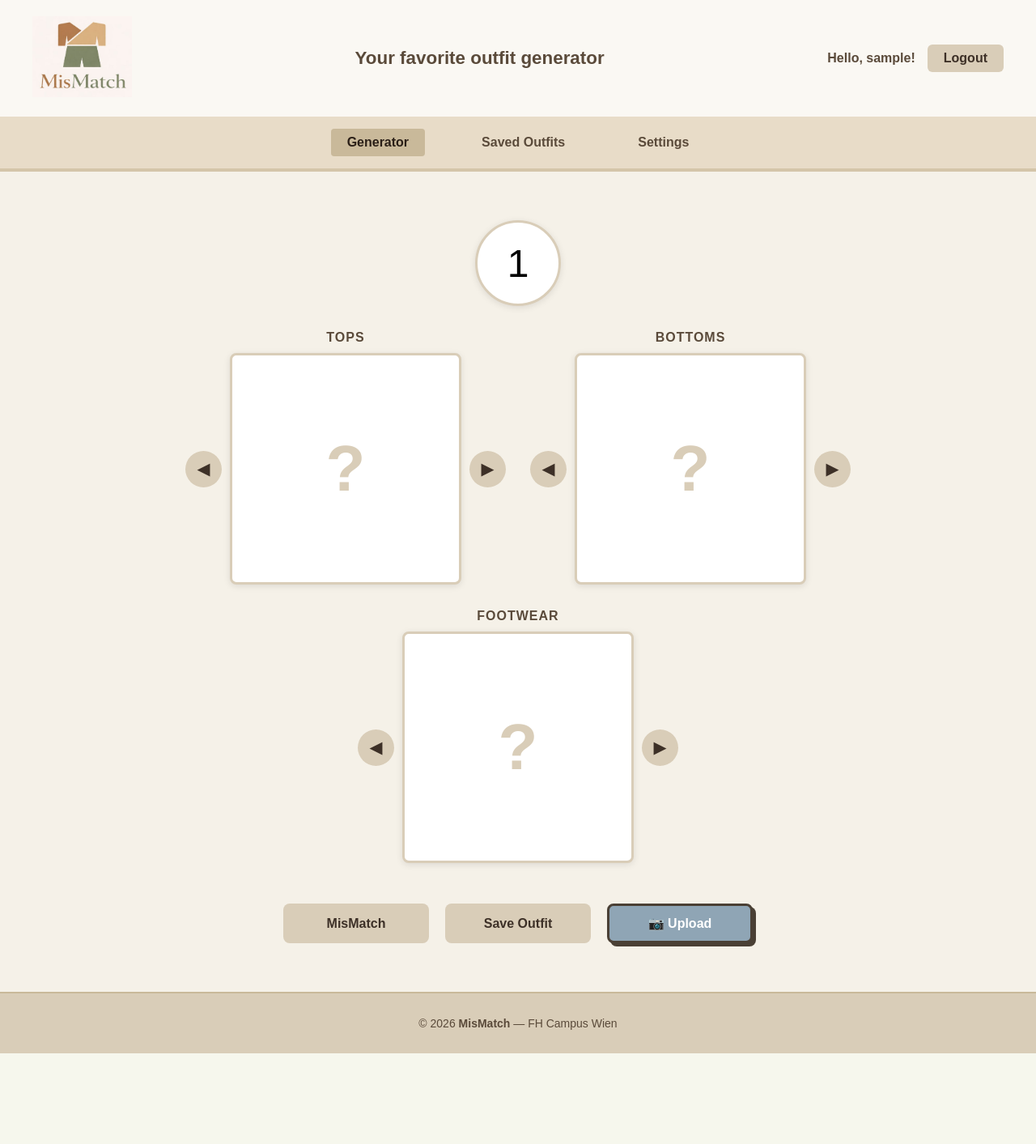
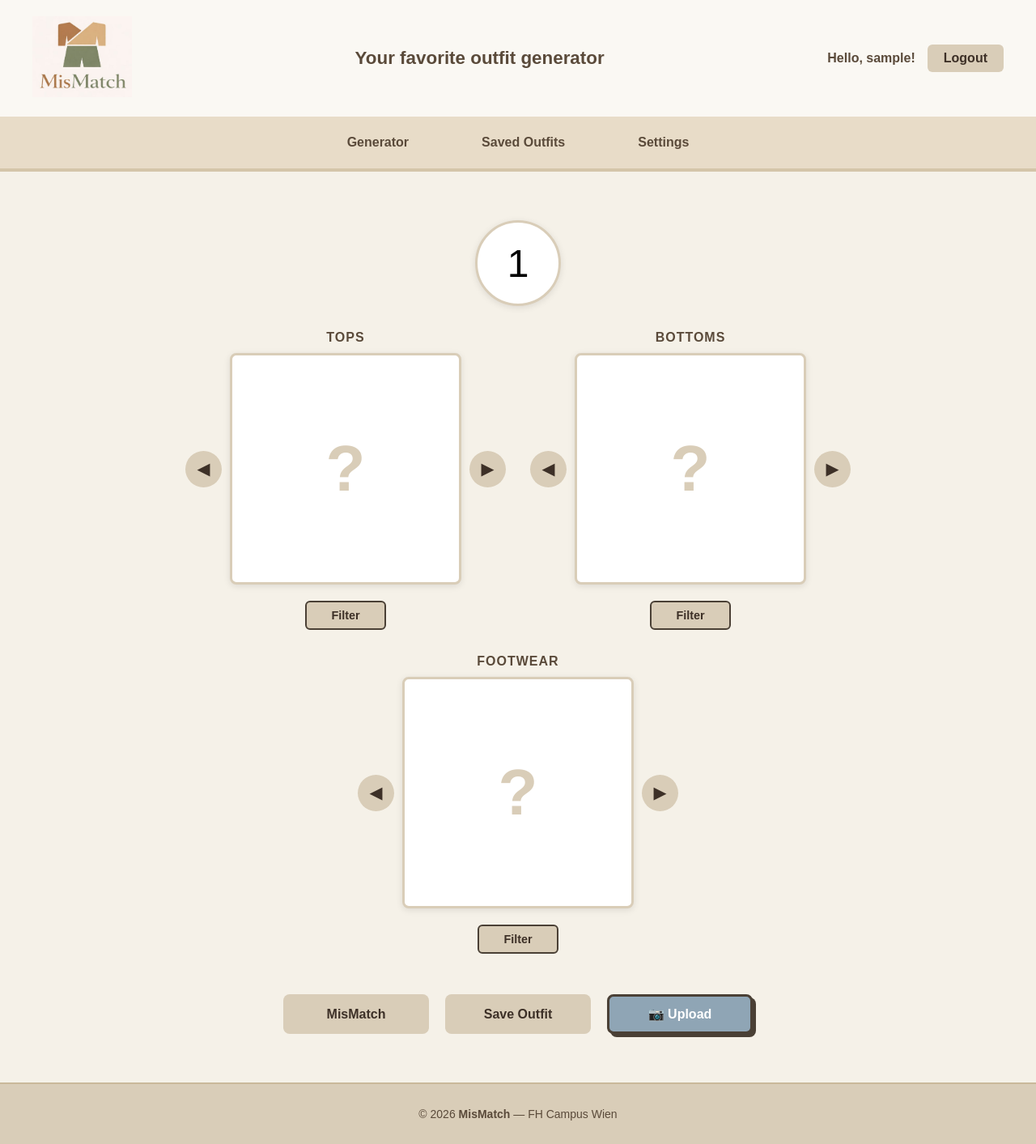
Before and after one commit to SolimanRana/MisMatch, a Flask app: page /dashboard in a window 1280 px wide. Shown: the whole page at 81% size. Before the commit the page ends 1301 px from the top, so only its background shows below. Run offline with Flask 3, Linux system fonts and the light colour scheme; the visitor is signed in with stand-in values (Sample User, id 1); data that the repository does not hold is empty.

Commit message:
Edited filter button and changed filtering so that multiple panels can be opened at the same time

```diff
--- a/static/css/dashboard.css
+++ b/static/css/dashboard.css
@@ -359,51 +359,84 @@
   cursor: pointer;
 }
 
-/* FILTER PANEL */
+/* FILTER BUTTON - Under each clothing box - SMALLER WIDTH */
+.filter-btn {
+  width: auto;
+  padding: 8px 30px;
+  margin-top: 10px;
+  background-color: #d9cdb8;
+  color: #3d3027;
+  border: 2px solid #4a4035;
+  border-radius: 6px;
+  font-weight: bold;
+  font-size: 0.9rem;
+  cursor: pointer;
+  transition: background-color 0.3s ease, transform 0.1s ease;
+  font-family: 'Arial', 'Helvetica', sans-serif;
+  display: block;
+  margin-left: auto;
+  margin-right: auto;
+}
+
+.filter-btn:hover {
+  background-color: #c9b99a;
+  transform: translateY(-2px);
+}
+
+.filter-btn:active {
+  transform: translateY(0);
+}
+
+/* FILTER PANEL - Made BIGGER */
 .clothing-panel {
   display: none;
-  margin-top: 10px;
-  padding: 12px;
+  margin-top: 15px;
+  padding: 20px;
   background: #faf8f3;
-  border: 2px solid #d4c5a9;
+  border: 3px solid #4a4035;
   border-radius: 8px;
-  max-width: 320px;
+  max-width: 400px;
+  box-shadow: 4px 4px 0 #d9cdb8;
 }
 
-/* COLOR SELECT */
+/* COLOR SELECT - Bigger */
 .clothing-panel select {
   width: 100%;
-  padding: 8px;
-  margin-bottom: 10px;
+  padding: 12px;
+  margin-bottom: 15px;
   border-radius: 6px;
-  border: 1px solid #c9b99a;
+  border: 2px solid #4a4035;
   background: #e8dcc8;
   font-weight: bold;
+  font-size: 1rem;
+  font-family: 'Arial', 'Helvetica', sans-serif;
+  cursor: pointer;
 }
 
-/* GRID */
+/* GRID - Bigger with more items visible */
 .clothing-grid {
   display: grid;
   grid-template-columns: repeat(3, 1fr);
-  gap: 8px;
-  max-height: 220px;
+  gap: 12px;
+  max-height: 350px;
   overflow-y: auto;
 }
 
-/* ITEMS */
+/* ITEMS - Bigger images */
 .clothing-grid img {
   width: 100%;
-  height: 80px;
+  height: 110px;
   object-fit: contain;
   background: white;
-  border: 2px solid #d9cdb8;
+  border: 3px solid #d9cdb8;
   border-radius: 6px;
   cursor: pointer;
-  transition: transform 0.1s ease;
+  transition: transform 0.1s ease, border-color 0.2s ease;
 }
 
 .clothing-grid img:hover {
-  transform: scale(1.05);
+  transform: scale(1.08);
+  border-color: #4a4035;
 }
 
 /* OUTFIT FILTER (for saved outfits page) */
--- a/static/js/generator.js
+++ b/static/js/generator.js
@@ -208,20 +208,19 @@
         });
   }
 }
- function togglePanel(category) {
+
+// UPDATED: Toggle panel WITHOUT closing others
+function togglePanel(category) {
   const panel = document.getElementById(`panel-${category}`);
 
-  // close others
-  ['tops', 'bottoms', 'footwear'].forEach(cat => {
-    if (cat !== category) {
-      document.getElementById(`panel-${cat}`).style.display = 'none';
-    }
-  });
-
+  // Just toggle this panel - don't close others!
   panel.style.display =
     panel.style.display === 'block' ? 'none' : 'block';
 
-  populatePanel(category);
+  // Only populate if we're opening it
+  if (panel.style.display === 'block') {
+    populatePanel(category);
+  }
 }
 
 function populatePanel(category) {
@@ -271,7 +270,7 @@
 
     img.onclick = () => {
       displayClothing(category, item);
-      document.getElementById(`panel-${category}`).style.display = 'none';
+      // Don't close the panel anymore - let user keep filtering
     };
 
     grid.appendChild(img);
--- a/templates/dashboard.html
+++ b/templates/dashboard.html
@@ -1,37 +1,8 @@
-<!DOCTYPE html>
-<html lang="en">
-<head>
-  <meta charset="UTF-8">
-  <meta name="viewport" content="width=device-width, initial-scale=1.0"/>
-  <title>Dashboard - MisMatch</title>
-  <link rel="stylesheet" href="{{ url_for('static', filename='css/index.css') }}">
-  <link rel="stylesheet" href="{{ url_for('static', filename='css/dashboard.css') }}">
-</head>
+{% extends "base_dashboard.html" %}
 
-<body>
-  <header id="header">
-    <div class="header-top">
-      <a href="/dashboard">
-        <img src="{{ url_for('static', filename='images/Logo.png') }}" alt="MisMatch Logo" id="logo">
-      </a>
-      <h1 class="center-text">Your favorite outfit generator</h1>
-      <div class="user-info">
-        <span>Hello, {{ session.username }}!</span>
-        <a href="/logout" class="logout-btn">Logout</a>
-      </div>
-    </div>
+{% block title %}Dashboard - MisMatch{% endblock %}
 
-    <!-- Navigation Bar -->
-    <nav class="dashboard-nav">
-      <div class="nav-links">
-        <a href="/dashboard" class="nav-link active">Generator</a>
-        <a href="/saved-outfits" class="nav-link">Saved Outfits</a>
-        <a href="/settings" class="nav-link">Settings</a>
-      </div>
-    </nav>
-  </header>
-
-  <main id="content">
+{% block content %}
 <div class="dashboard-container">
 
   <!-- Emoji Circle -->
@@ -59,6 +30,9 @@
         <button class="arrow-btn right" onclick="changeClothing('tops', 1)">▶</button>
       </div>
 
+      <!-- FILTER BUTTON -->
+      <button class="filter-btn" onclick="togglePanel('tops')">Filter</button>
+
       <!-- FILTER PANEL -->
       <div class="clothing-panel" id="panel-tops">
         <select onchange="applyColorFilter('tops', this.value)">
@@ -68,7 +42,6 @@
         <div class="clothing-grid" id="grid-tops"></div>
       </div>
     </div>
-
 
     <!-- BOTTOMS Box -->
     <div class="clothing-section">
@@ -85,6 +58,9 @@
 
         <button class="arrow-btn right" onclick="changeClothing('bottoms', 1)">▶</button>
       </div>
+
+      <!-- FILTER BUTTON -->
+      <button class="filter-btn" onclick="togglePanel('bottoms')">Filter</button>
 
       <!-- FILTER PANEL -->
       <div class="clothing-panel" id="panel-bottoms">
@@ -112,6 +88,9 @@
         <button class="arrow-btn right" onclick="changeClothing('footwear', 1)">▶</button>
       </div>
 
+      <!-- FILTER BUTTON -->
+      <button class="filter-btn" onclick="togglePanel('footwear')">Filter</button>
+
       <!-- FILTER PANEL -->
       <div class="clothing-panel" id="panel-footwear">
         <select onchange="applyColorFilter('footwear', this.value)">
@@ -130,7 +109,6 @@
     <button class="upload-btn" onclick="openUploadModal()">📷 Upload</button>
   </div>
 </div>
-  </main>
 
 <!-- Upload Modal -->
 <div id="upload-modal" class="modal" style="display: none;">
@@ -155,11 +133,9 @@
     </form>
   </div>
 </div>
+{% endblock %}
 
-  <footer class="site-footer">
-    <p>&copy; 2026 <strong>MisMatch</strong> — FH Campus Wien</p>
-  </footer>
-
+{% block extra_js %}
 <!-- Clothing Data aus Python -->
 <script>
   // Daten von Flask/Python in JavaScript verfügbar machen
@@ -172,7 +148,4 @@
 
 <!-- JavaScript File -->
 <script src="{{ url_for('static', filename='js/generator.js') }}"></script>
-
-
-</body>
-</html>
+{% endblock %}
```
Lines whose indentation alone changed are shown as unchanged.
